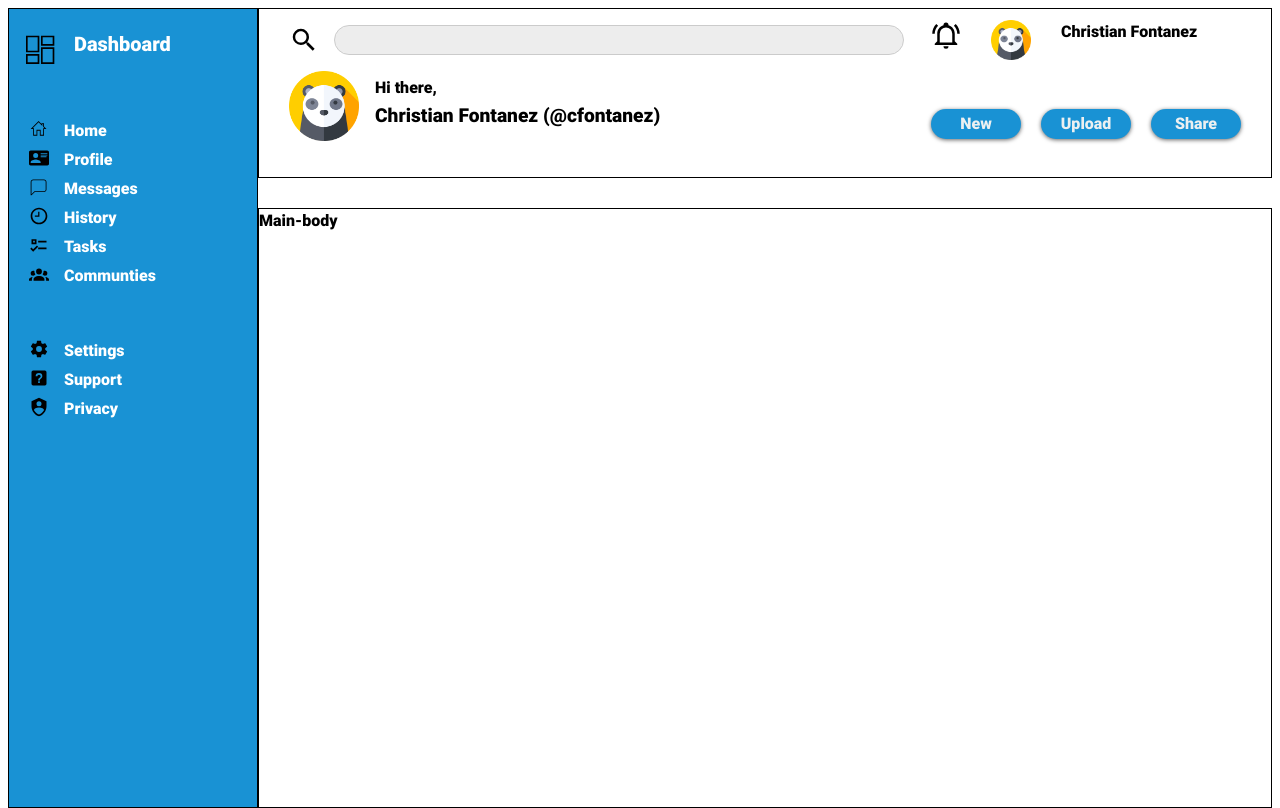
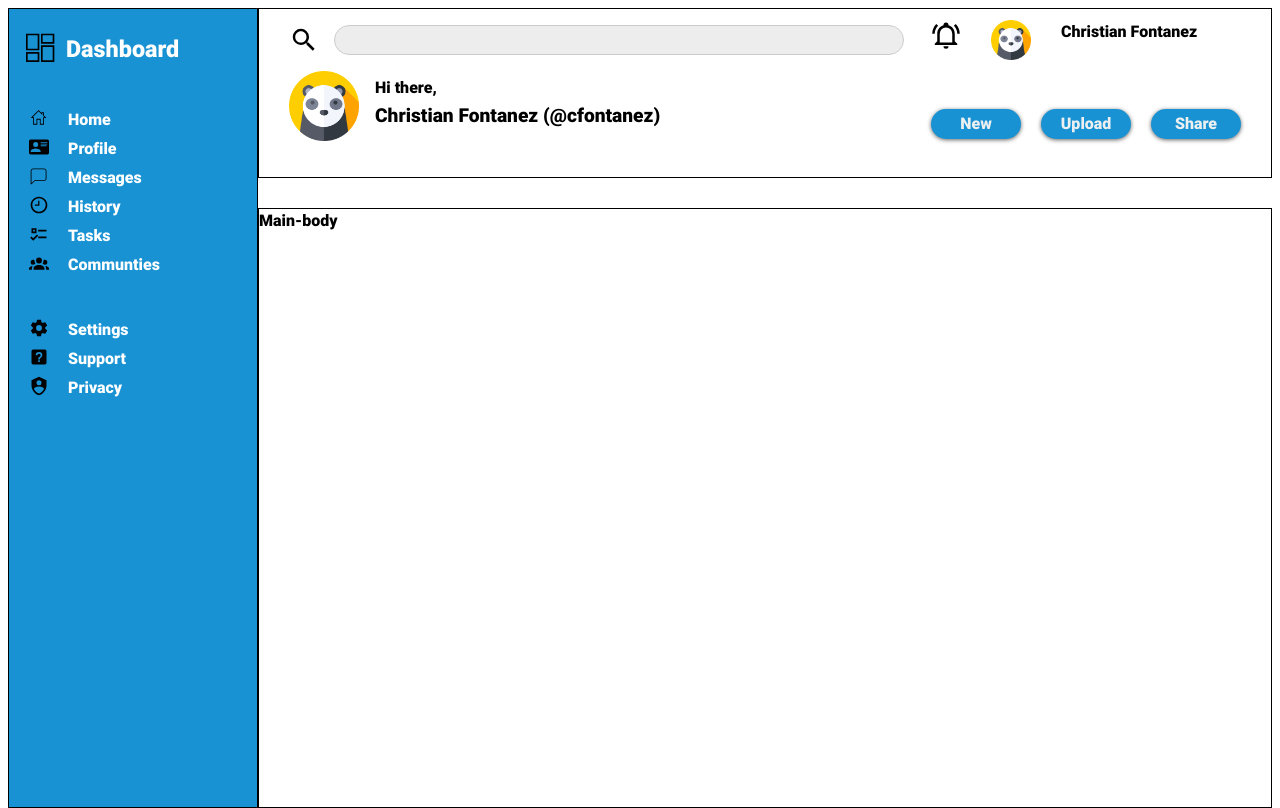
Before and after one commit to XianScripts/Admin-Dashboard, a plain HTML site: page index.html in a window 1280 px wide. Drawn offline with Linux system fonts and the light colour scheme; files whose address does not match are found by name.

Commit message:
Sidebar complete

```diff
--- a/assets/css/styles.css
+++ b/assets/css/styles.css
@@ -148,23 +148,24 @@ ul {
 
 li {
   display: flex;
-  gap: 10px;
+  gap: 14px;
   position: relative;
   margin-bottom: 5px;
 }
 
-h3 {
+.dashboard-header-container {
   display: flex;
   font-weight: bolder;
   font-size: 20px;
   position: relative;
+  right: 8px;
 }
 
 .dashboard-header-icon {
   width: 50px;
   height: 40px;
   position: relative;
-  right: 8px;
+  top: 18px;
 
 }
 .sidebar-icon {
@@ -173,8 +174,9 @@ h3 {
   position: relative;
 }
 img[src="assets/svg/account-group.svg"], .dashboard-header {
-  margin-bottom: 50px;
+  margin-bottom: 40px;
 }
+
 
 
 
--- a/index.html
+++ b/index.html
@@ -35,7 +35,10 @@
         <div class="sidebar">
             <!-- Primary buttons -->
             <div class="primary-links">
-                <h3 class="dashboard-header"><img src="assets/svg/view-dashboard.svg" alt="" class="dashboard-header-icon">Dashboard</h3>
+                <div class="dashboard-header-container">
+                    <img src="assets/svg/view-dashboard.svg" alt="" class="dashboard-header-icon">
+                    <h3 class="dashboard-header">Dashboard</h3>
+                </div>
                 <ul>
                     <li><img src="assets/svg/home.svg" alt="" class="sidebar-icon">Home</li>
                     <li><img src="assets/svg/card-account-details.svg" alt="" class="sidebar-icon">Profile</li>
```
